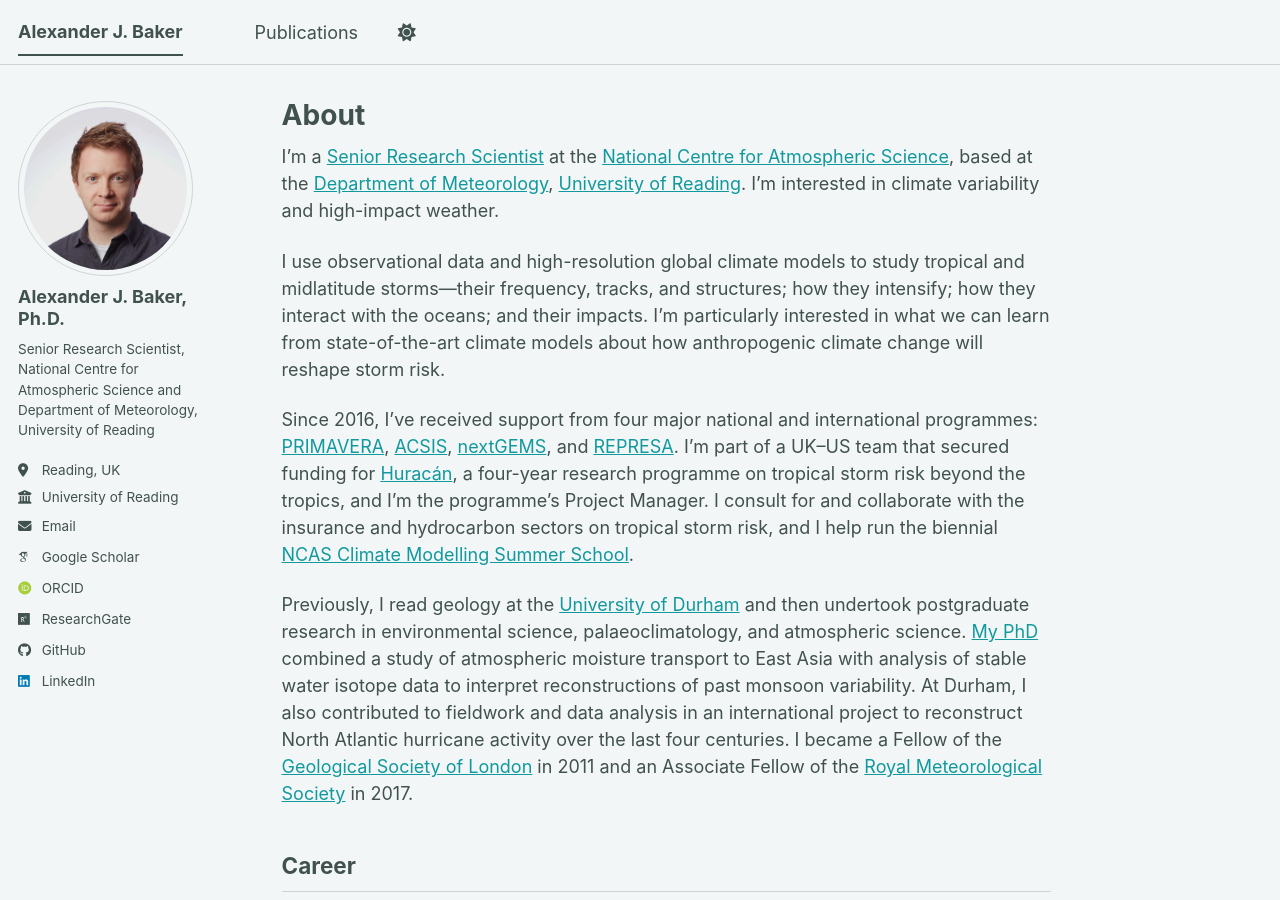
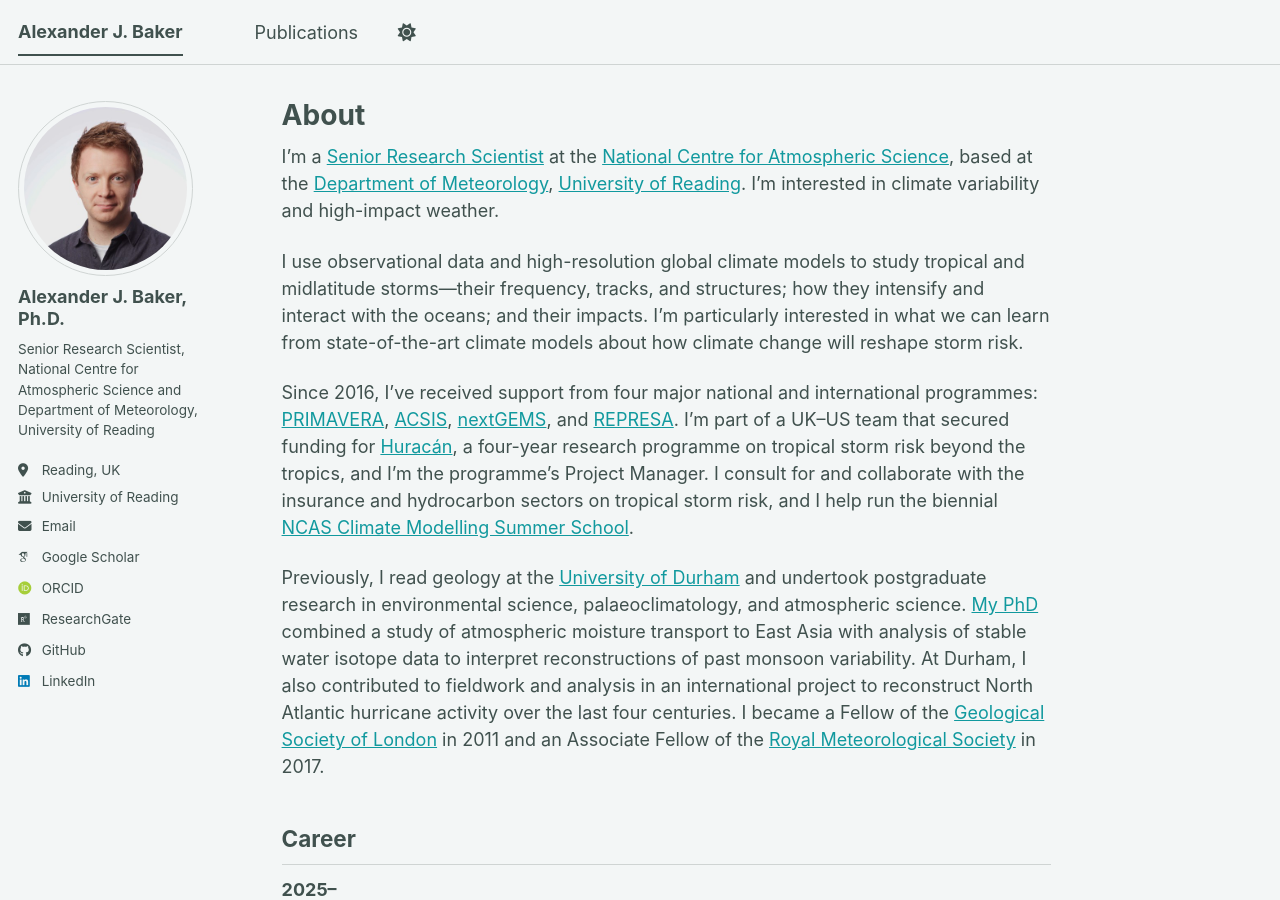
Before and after one commit to alexanderjbaker/alexanderjbaker.github.io, a Jekyll site: the page built from _pages/about.md, in a window 1280 px wide and 900 px high. Built offline with Jekyll 4.4.1, drawn with Linux system fonts in a browser that asks for light colours; some web fonts are replaced; a script bundle is joined from its source files by our own code; library files that are not in the unit come from our copies.

Commit message:
Update about.md

```diff
--- a/_pages/about.md
+++ b/_pages/about.md
@@ -9,11 +9,11 @@ redirect_from:
 
 I'm a [Senior Research Scientist](https://research.reading.ac.uk/meteorology/people/alex-baker/) at the [National Centre for Atmospheric Science](https://www.ncas.ac.uk/), based at the [Department of Meteorology](http://www.met.reading.ac.uk), [University of Reading](http://www.reading.ac.uk). I'm interested in climate variability and high-impact weather.
 
-I use observational data and high-resolution global climate models to study tropical and midlatitude storms—their frequency, tracks, and structures; how they intensify; how they interact with the oceans; and their impacts. I'm particularly interested in what we can learn from state-of-the-art climate models about how anthropogenic climate change will reshape storm risk.
+I use observational data and high-resolution global climate models to study tropical and midlatitude storms—their frequency, tracks, and structures; how they intensify and interact with the oceans; and their impacts. I'm particularly interested in what we can learn from state-of-the-art climate models about how climate change will reshape storm risk.
 
 Since 2016, I've received support from four major national and international programmes: [PRIMAVERA](https://www.primavera-h2020.eu), [ACSIS](http://www.acsis.ac.uk), [nextGEMS](https://nextgems-h2020.eu/), and [REPRESA](https://www.wits.ac.za/media/wits-university/news-and-events/images/documents/2023/REPRESA_PressRelease_FINAL.pdf). I'm part of a UK–US team that secured funding for [Huracán](https://research.reading.ac.uk/huracan/), a four-year research programme on tropical storm risk beyond the tropics, and I'm the programme's Project Manager. I consult for and collaborate with the insurance and hydrocarbon sectors on tropical storm risk, and I help run the biennial [NCAS Climate Modelling Summer School](https://ncas.ac.uk/study-with-us/climate-modelling-summer-school/).
 
-Previously, I read geology at the [University of Durham](https://www.dur.ac.uk) and then undertook postgraduate research in environmental science, palaeoclimatology, and atmospheric science. [My PhD](https://alexbakey.wordpress.com/2017/01/16/atmospheric-circulation-rainfall-isotopes-and-past-climate-change-in-east-asia/) combined a study of atmospheric moisture transport to East Asia with analysis of stable water isotope data to interpret reconstructions of past monsoon variability. At Durham, I also contributed to fieldwork and data analysis in an international project to reconstruct North Atlantic hurricane activity over the last four centuries. I became a Fellow of the [Geological Society of London](http://www.geolsoc.org.uk) in 2011 and an Associate Fellow of the [Royal Meteorological Society](https://www.rmets.org) in 2017.
+Previously, I read geology at the [University of Durham](https://www.dur.ac.uk) and undertook postgraduate research in environmental science, palaeoclimatology, and atmospheric science. [My PhD](https://alexbakey.wordpress.com/2017/01/16/atmospheric-circulation-rainfall-isotopes-and-past-climate-change-in-east-asia/) combined a study of atmospheric moisture transport to East Asia with analysis of stable water isotope data to interpret reconstructions of past monsoon variability. At Durham, I also contributed to fieldwork and analysis in an international project to reconstruct North Atlantic hurricane activity over the last four centuries. I became a Fellow of the [Geological Society of London](http://www.geolsoc.org.uk) in 2011 and an Associate Fellow of the [Royal Meteorological Society](https://www.rmets.org) in 2017.
 
 
 Career
```
